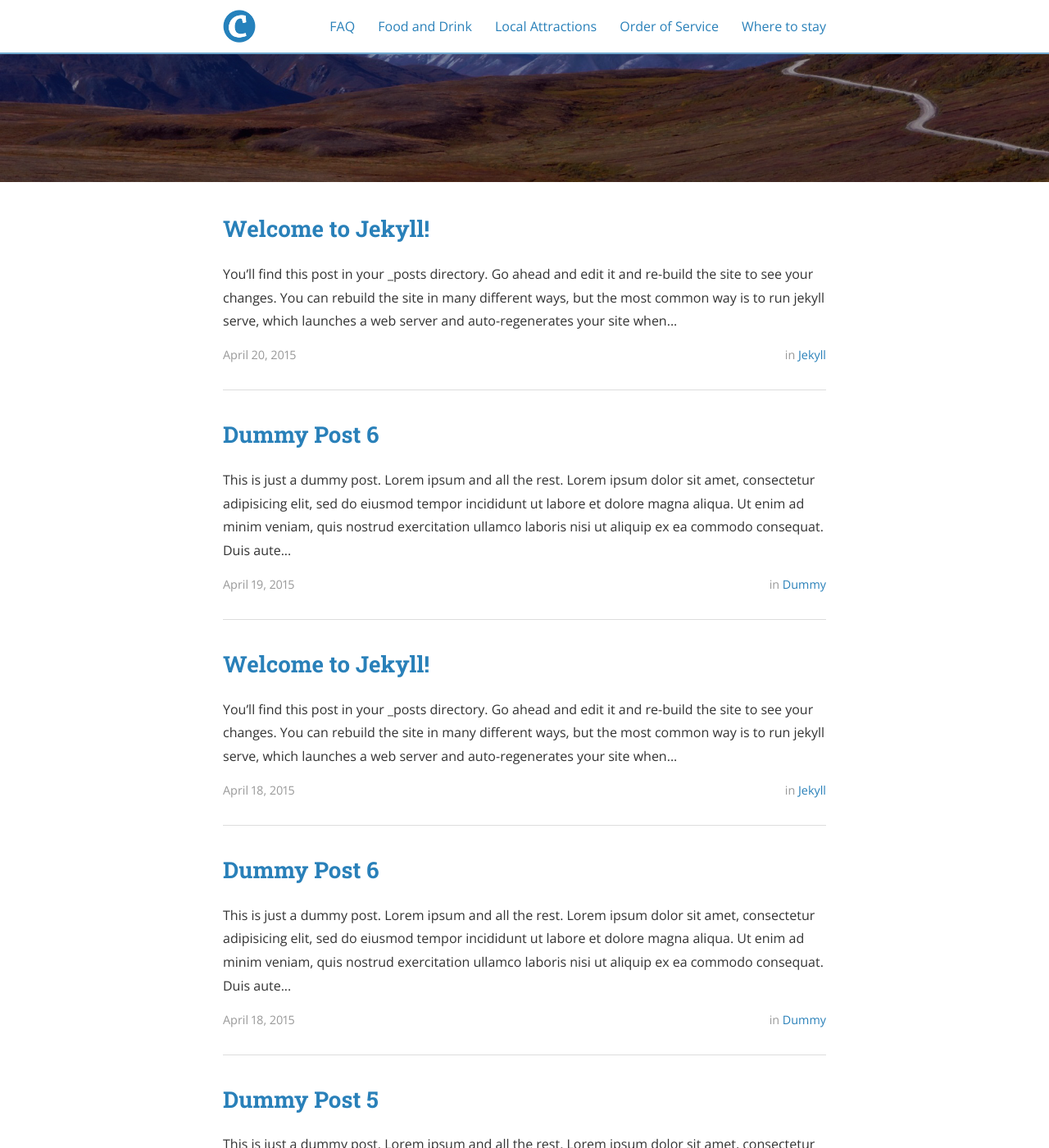
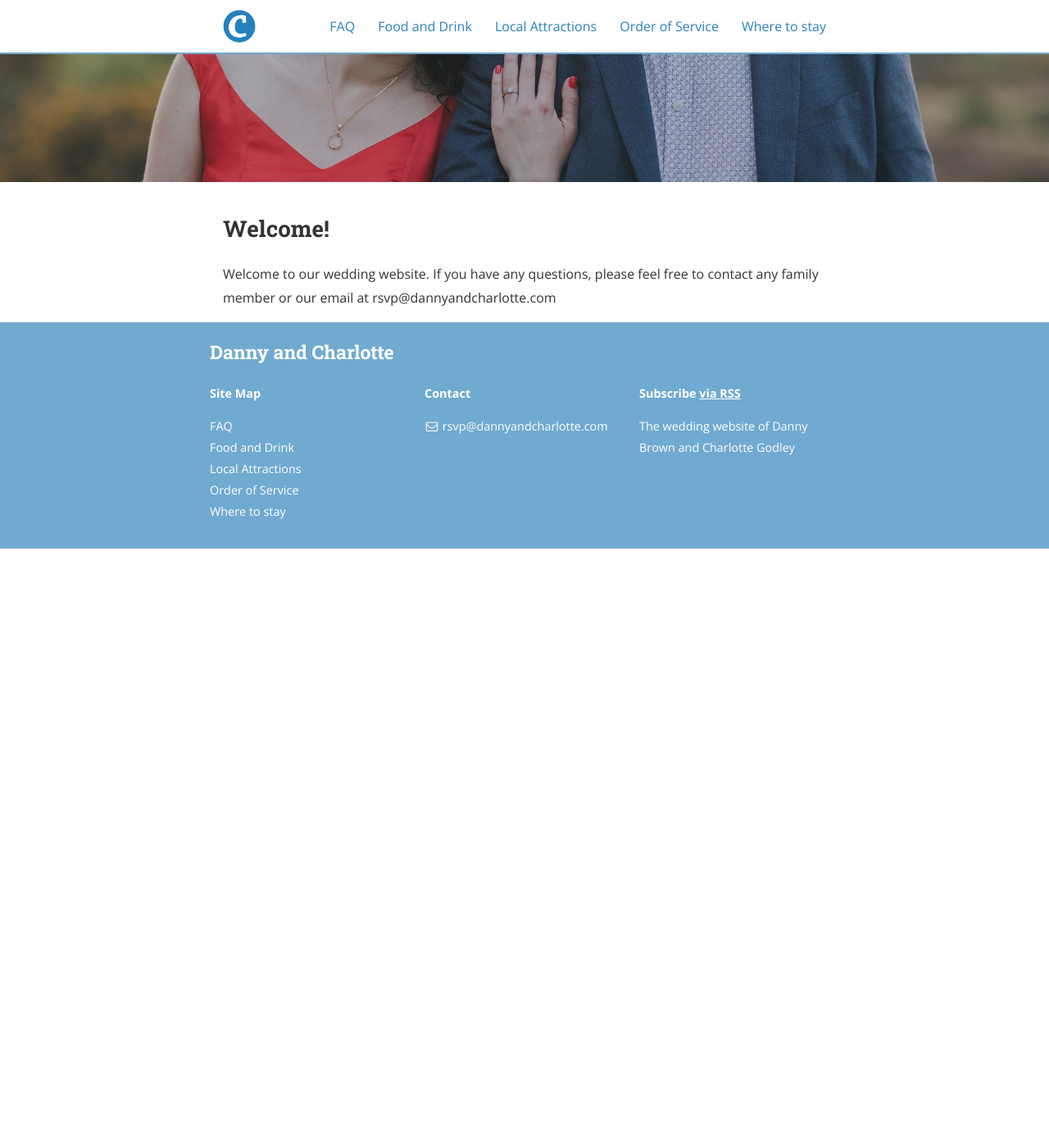
Before and after one commit to dannybrown/dannyandcharlotte.com, a Jekyll site: the page built from index.html, in a window 1280 px wide and 1400 px high, scrolled down 283 px. Shown: the whole window at 82% size. Built offline with Jekyll 4.4.1, drawn with Linux system fonts in a browser that asks for light colours; nearby versions of some CDN libraries; the list of posts is cut into pages by our own code; after the commit the page ends 952 px from its top, so only the background shows below that; some of the changed text lies outside the part shown.

Commit message:
update config and image

```diff
--- a/_config.yml
+++ b/_config.yml
@@ -19,7 +19,7 @@ description: >
 # root of your server.
 baseurl: "" # the subpath of your site, e.g. /blog/
 url: "https://dannyandcharlotte.com" # the base hostname & protocol for your site
-cover: "/assets/header_image.jpg"
+cover: "/assets/header_image_us.jpeg"
 logo: "/assets/logo.png"
 
 # Build settings
--- a/index.html
+++ b/index.html
@@ -16,73 +16,15 @@ pagination:
 
 <div class="wrapper">
 <ul class="post-list">
-  {% for post in paginator.posts %}
-  <li>
+<li>
     <h2>
-      <a class="post-link" href="{{ post.url | prepend: site.baseurl }}">{{ post.title }}</a>
+      Welcome!
     </h2>
     <section class="post-excerpt" itemprop="description">
-      <p>{{ post.content | strip_html | truncatewords: 50 }}</p>
-    </section>
-    <section class="post-meta">
-      <div class="post-date">{{ post.date | date: "%B %-d, %Y" }}</div>
-      <div class="post-categories">
-      {% if post.categories.size > 0 %}in {% for cat in post.categories %}
-        {% if site.jekyll-archives %}
-        <a href="{{ site.baseurl }}/category/{{ cat }}">{{ cat | capitalize }}</a>{% if forloop.last == false %}, {% endif %}
-        {% else %}
-        <a href="{{ site.baseurl }}/posts/#{{ cat }}">{{ cat | capitalize }}</a>{% if forloop.last == false %}, {% endif %}
-        {% endif %}
-      {% endfor %}{% endif %}
-      </div>
+      Welcome to our wedding website. If you have any questions, please feel free to contact any family member or our email at rsvp@dannyandcharlotte.com
     </section>
   </li>
-  {% if forloop.last == false %}
-  <hr>
-  {% endif %}
-  {% endfor %}
 </ul>
-
-<nav class="pagination" role="navigation">
-	<p>
-    {% if paginator.previous_page %}
-			{% if paginator.page == 2 %}
-			<a class="newer-posts" href="{{ site.baseurl }}{{ paginator.previous_page_path }}">
-        <span class="fa-stack fa-lg">
-          <i class="fa fa-square fa-stack-2x"></i>
-          <i class="fa fa-angle-double-left fa-stack-1x fa-inverse"></i>
-        </span>
-      </a>
-			{% else %}
-			<a class="newer-posts" href="{{ site.baseurl }}{{ paginator.next_page_path }}">
-				<span class="fa-stack fa-lg">
-					<i class="fa fa-square fa-stack-2x"></i>
-					<i class="fa fa-angle-double-left fa-stack-1x fa-inverse"></i>
-				</span>
-			</a>
-			{% endif %}
-		{% else %}
-		<span class="fa-stack fa-lg">
-      <i class="fa fa-square fa-stack-2x"></i>
-      <i class="fa fa-angle-double-left fa-stack-1x fa-inverse"></i>
-    </span>
-		{% endif %}
-		<span class="page-number">Page {{ paginator.page }} of {{ paginator.total_pages }}</span>
-		{% if paginator.next_page %}
-		<a class="newer-posts" href="{{ site.baseurl }}{{ paginator.next_page_path }}">
-      <span class="fa-stack fa-lg">
-        <i class="fa fa-square fa-stack-2x"></i>
-        <i class="fa fa-angle-double-right fa-stack-1x fa-inverse"></i>
-      </span>
-    </a>
-		{% else %}
-		<span class="fa-stack fa-lg">
-      <i class="fa fa-square fa-stack-2x"></i>
-      <i class="fa fa-angle-double-right fa-stack-1x fa-inverse"></i>
-    </span>
-		{% endif %}
-	</p>
-</nav>
 
 </div>
 </div>
```
Also changed, not shown: assets/header_image_us.jpeg (added).
